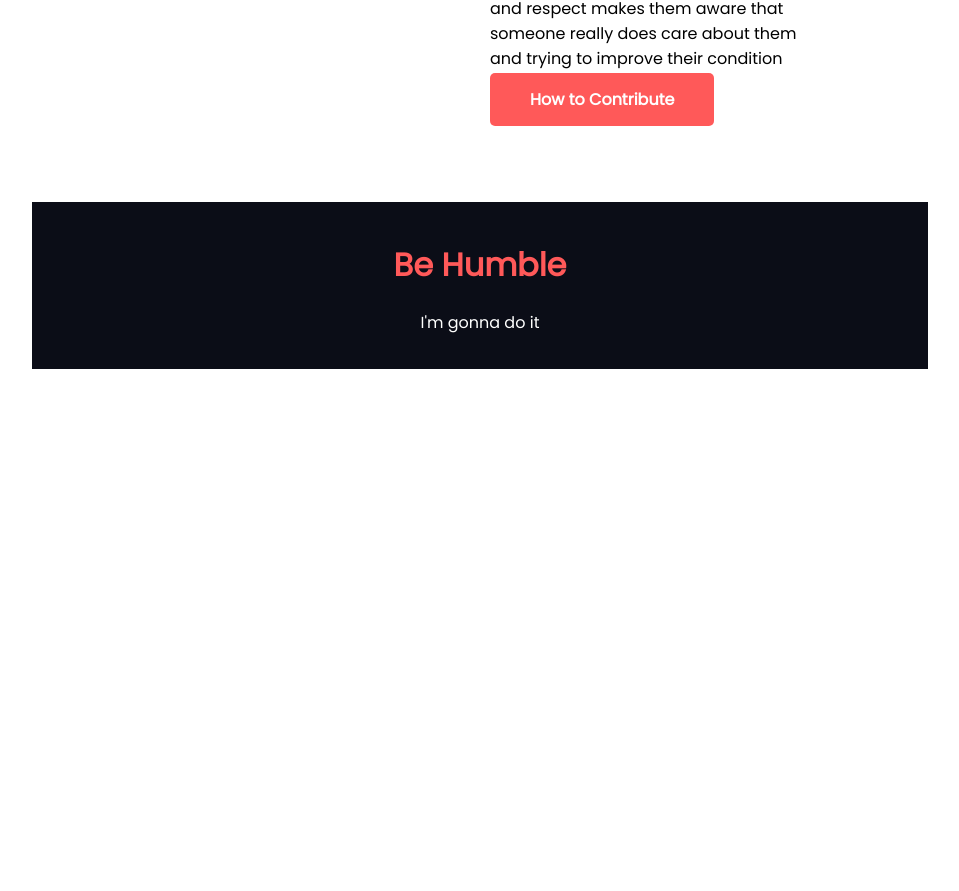
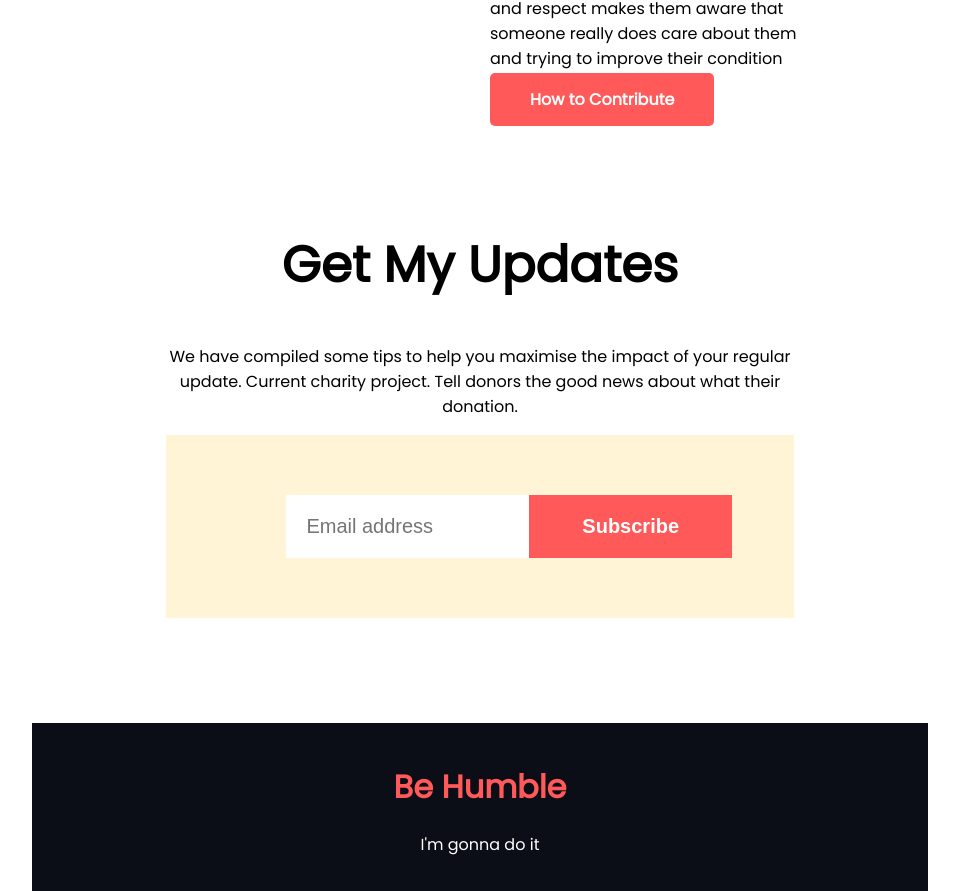
Before and after one commit to asifikbal01890/Assignment-01, a plain HTML site: page index.html in a window 1280 px wide. Shown: the part 2795-3686 px from the top of the page, without its empty margins (160-1119 px from the left). Before the commit the page ends 3164 px from the top, so only its background shows below. Drawn offline with Linux system fonts and the light colour scheme.

Commit message:
section04 added

```diff
--- a/index.html
+++ b/index.html
@@ -83,6 +83,18 @@
             <a class="link-button" target="_blank" href="https://support.savethechildren.org/site/Donation2?df_id=1620&1620.donation=form1">How to Contribute</a>
         </div>
     </section>
+    <section class="text-center-black">
+        <div>
+            <h1 class="font-size">Get My Updates</h1>
+            <p>
+                We have compiled some tips to help you maximise the impact of your regular update. Current charity project. Tell donors the good news about what their donation.
+            </p>
+        </div>
+        <div id="email" class="fexible">
+            <input type="text" placeholder="Email address" name="mail" required>
+            <input id="subscribe" type="submit" value="Subscribe">
+        </div>
+    </section>
 </body>
     <footer id="footer" class="text-center-black">
         <h1>Be Humble</h1>
--- a/style.css
+++ b/style.css
@@ -91,3 +91,20 @@ body {
 #footer h1 {
     color: rgba(255, 89, 89, 1);
 }
+#email {
+   background-color: rgba(255, 244, 214, 1);
+   padding-top: 60px;
+   padding-bottom: 60px;
+   padding-left: 120px;
+}
+#email input {
+    width: 40%;
+    padding: 20px;
+    border: 0px solid;
+    font-size: 20px;
+}
+#subscribe {
+    background-color: rgba(255, 89, 89, 1);
+    color: white;
+    font-weight: 600;
+}
```
